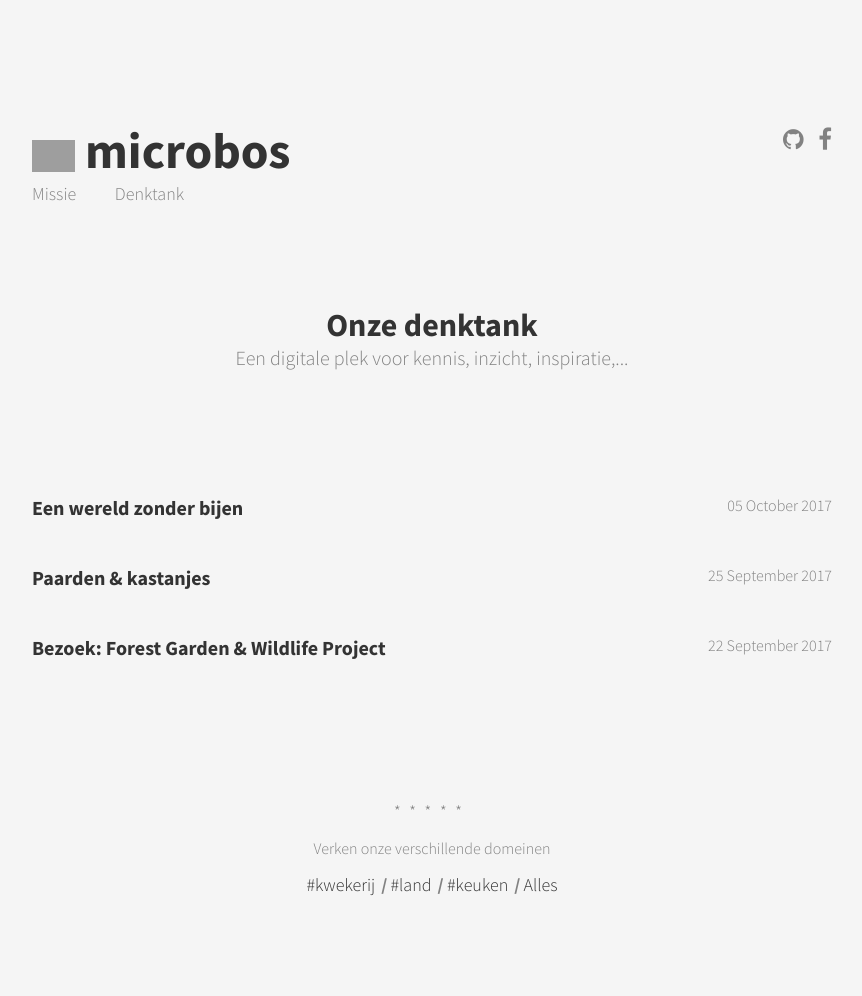
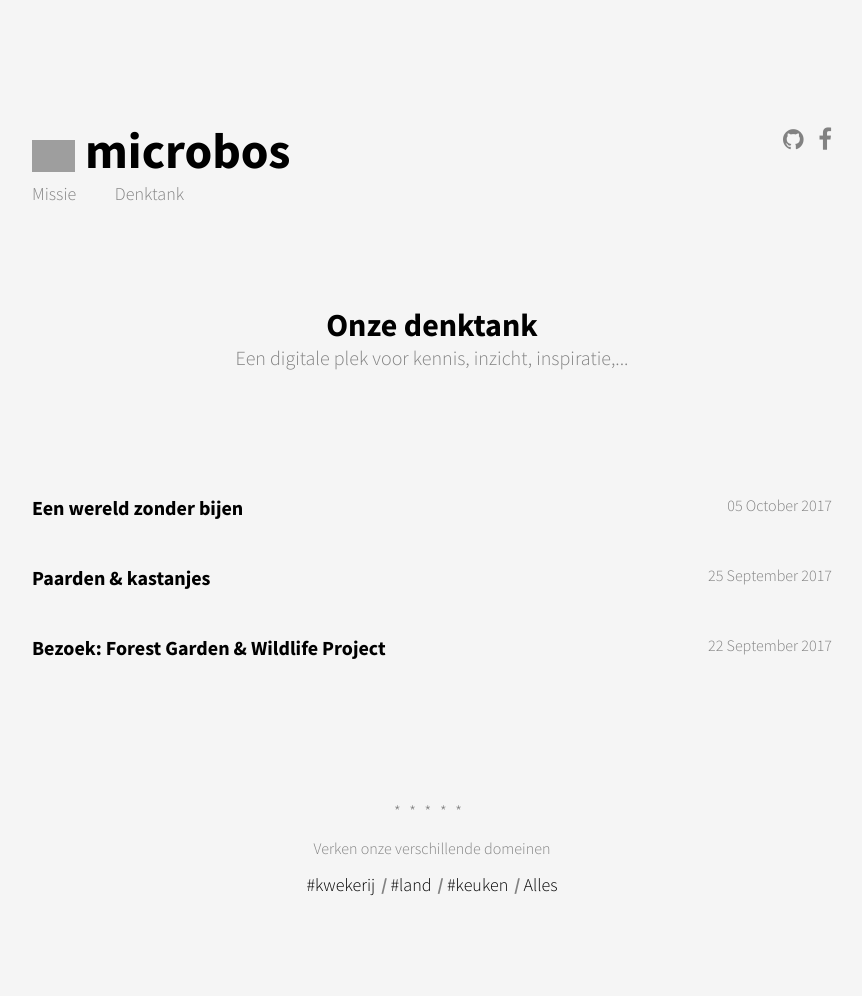
Before and after one commit to SimonBoury/microbos, a Jekyll site: the page built from index.html, in a window 1280 px wide. Shown: the whole page, without its empty margins (208-1070 px from the left). Built offline with Jekyll 4.4.1, drawn with Linux system fonts in a browser that asks for light colours; grey boxes are pictures that could not be loaded.

Commit message:
Update main.scss

```diff
--- a/css/main.scss
+++ b/css/main.scss
@@ -7,7 +7,7 @@ sitemap:
 
 /* =Colors */
 $dorian: #F5F5F5;
-$iron: #333333;
+$iron: #000000;
 $cloudy: #828282;
 
 @import
```
